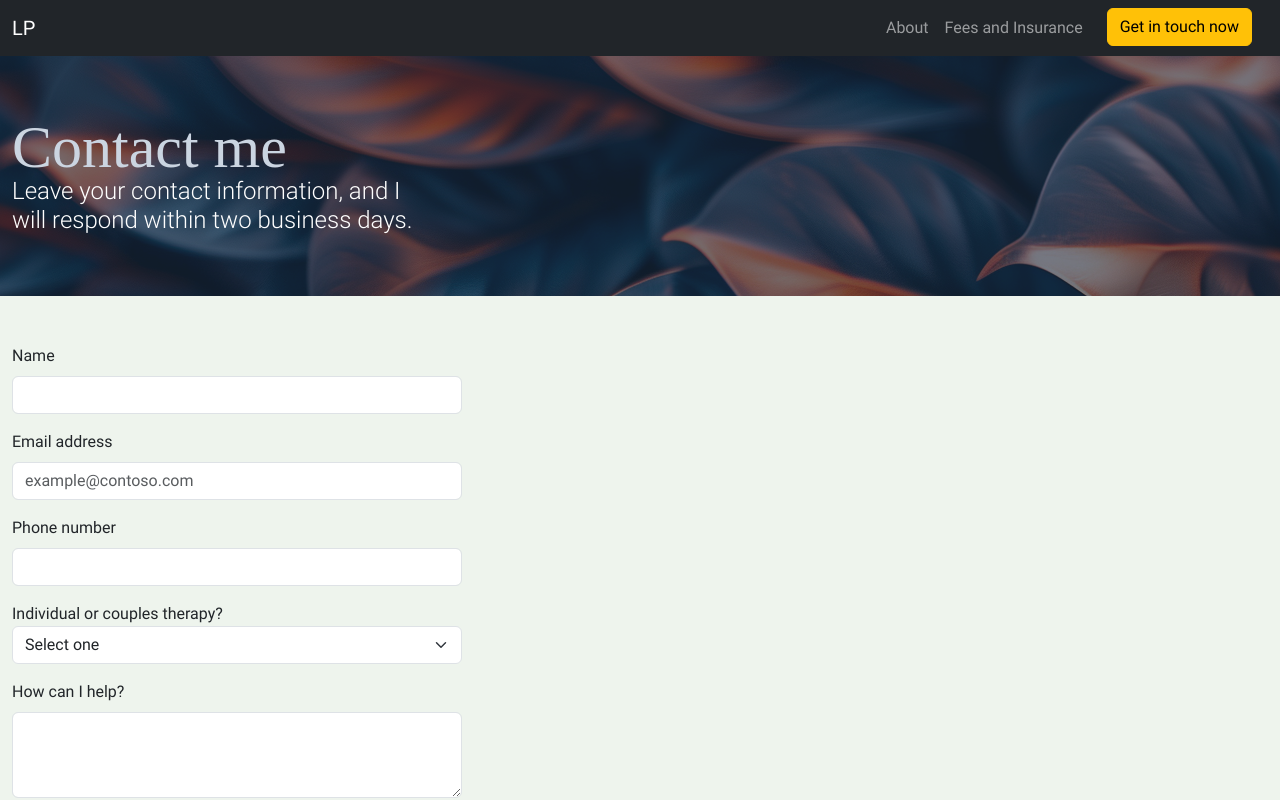
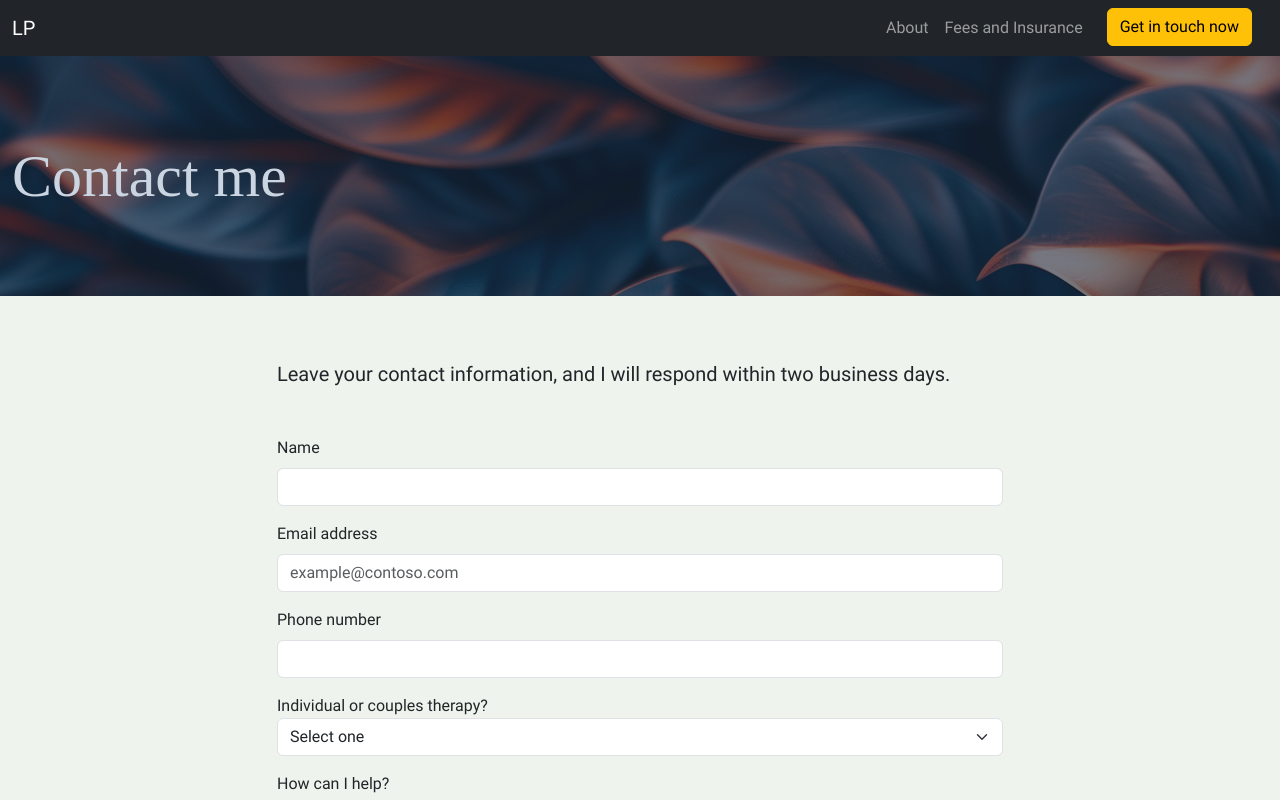
Before and after one commit to jspars/ml-psych, a SvelteKit app: page /contact in a window 1280 px wide. Shown: the top 800 px of the page. Built offline with nearby package versions, Linux system fonts and the light colour scheme; a web font is replaced by a local one.

Commit message:
contact form container sizing

```diff
--- a/src/lib/components/ContactForm.svelte
+++ b/src/lib/components/ContactForm.svelte
@@ -47,6 +47,6 @@
 
 <style>
     .this-form {
-        max-width: 450px;
+        /* max-width: 450px; */
     }
 </style>
--- a/src/lib/components/PageHeader.svelte
+++ b/src/lib/components/PageHeader.svelte
@@ -9,7 +9,7 @@
 <section id="page-header" class="page-header d-flex align-items-center" style="background: url('{backgroundImage}') top;">
 	<div class="container">
 		<div class="row">
-			<div class="col-xl-4">
+			<div class="">
 				<h1 class="text-6xl text-slate-300">{headerText}</h1>
 				<h2 class="text-xl text-slate-300">{subheaderText}</h2>
 			</div>
--- a/src/routes/contact/+page.svelte
+++ b/src/routes/contact/+page.svelte
@@ -4,9 +4,10 @@
 
 </script>
 
-<ContactHeader headerText="Contact me" subheaderText="Leave your contact information, and I will respond within two business days." backgroundImage="/images/contact-header.png" />
+<ContactHeader headerText="Contact me" subheaderText="" backgroundImage="/images/contact-header.png" />
 
-<section class="container">
+<section class="container mx-auto max-w-[750px]">
+    <p class="text-xl pt-5">Leave your contact information, and I will respond within two business days.</p>
     <ContactForm />
 </section>
 
```
